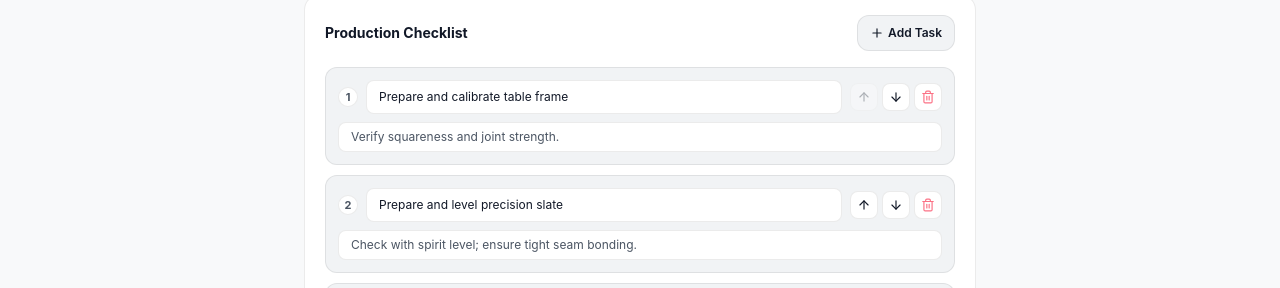
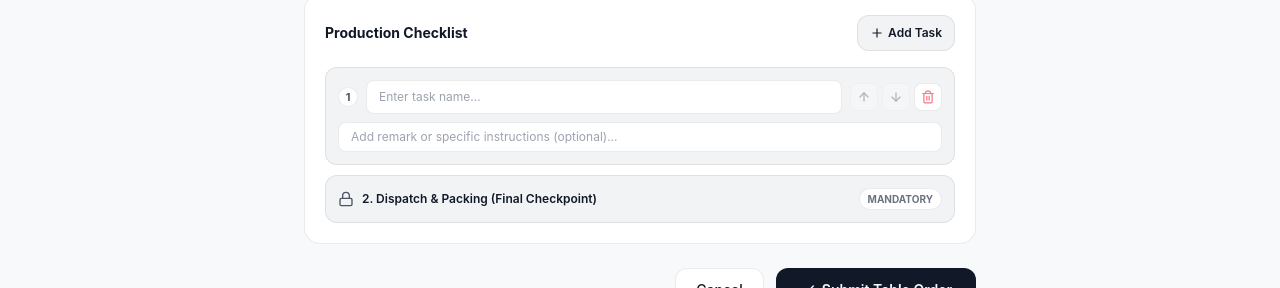
Before and after one commit to chiragjha420/tabletracker, a Next.js app: page /create in a window 1280 px wide. Shown: the part 512-800 px from the top of the page. Built offline with nearby package versions, Linux system fonts and the light colour scheme; no server answers.

Commit message:
fix: remove pre-added demo tasks from create table order checklist

```diff
--- a/app/create/page.tsx
+++ b/app/create/page.tsx
@@ -36,10 +36,7 @@ export default function CreateTablePage() {
   const [referencePhoto, setReferencePhoto] = useState<string>('');
 
   const [checklist, setChecklist] = useState<ChecklistDraftItem[]>([
-    { id: '1', task_name: 'Prepare and calibrate table frame', remark: 'Verify squareness and joint strength.' },
-    { id: '2', task_name: 'Prepare and level precision slate', remark: 'Check with spirit level; ensure tight seam bonding.' },
-    { id: '3', task_name: 'Assemble cushions and rail profile', remark: 'Confirm specified rubber hardness and profile.' },
-    { id: '4', task_name: 'Strap and stretch tournament cloth', remark: 'Zero slack or visible surface blemishes.' },
+    { id: '1', task_name: '', remark: '' },
   ]);
 
   const [error, setError] = useState<string | null>(null);
@@ -55,7 +52,7 @@ export default function CreateTablePage() {
 
   const removeRow = (id: string) => {
     if (checklist.length <= 1) {
-      setError('At least one build task is required.');
+      setChecklist([{ id: Date.now().toString(), task_name: '', remark: '' }]);
       return;
     }
     setChecklist(checklist.filter((item) => item.id !== id));
@@ -227,7 +224,7 @@ export default function CreateTablePage() {
                     type="text"
                     value={item.task_name}
                     onChange={(e) => updateRow(item.id, 'task_name', e.target.value)}
-                    placeholder="Task name"
+                    placeholder="Enter task name..."
                     required
                     className="flex-1 text-xs px-3 py-2 rounded-lg bg-surface text-foreground border border-border focus:outline-none focus:border-neutral-500"
                   />
@@ -266,7 +263,7 @@ export default function CreateTablePage() {
                   type="text"
                   value={item.remark}
                   onChange={(e) => updateRow(item.id, 'remark', e.target.value)}
-                  placeholder="Remark / instruction (optional)"
+                  placeholder="Add remark or specific instructions (optional)..."
                   className="w-full text-xs px-3 py-1.5 rounded-lg bg-surface text-muted-foreground placeholder:text-muted/60 border border-border focus:outline-none focus:border-neutral-500"
                 />
               </div>
```
